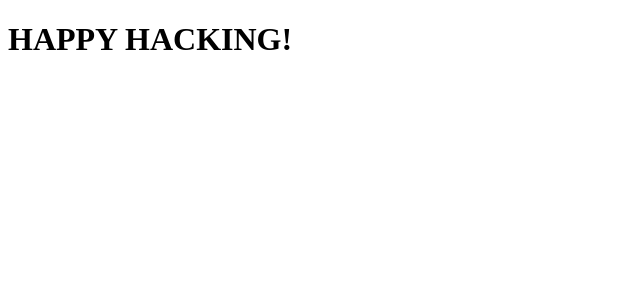
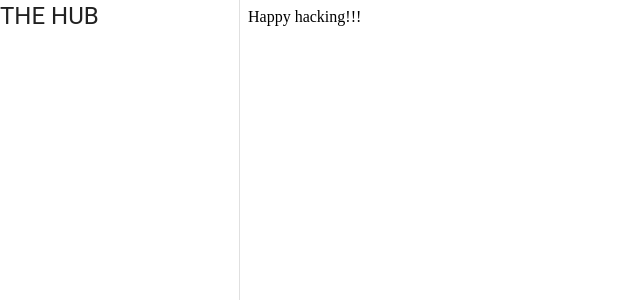
Before and after one commit to jagger85/the-hub-frontend, a React app in the folder p3-react-app/: page / in a window 1280 px wide. Shown: the top 300 px of the page, without its empty margins (0-640 px from the left). Built offline with nearby package versions, Linux system fonts and the light colour scheme.

Commit message:
FEAT: Created MainLayout component & added a permanent drawer

```diff
--- a/p3-react-app/src/components/App.js
+++ b/p3-react-app/src/components/App.js
@@ -1,10 +1,12 @@
 import React, { Component } from 'react';
-
+import MainLayout from '../layouts/MainLayout';
 class App extends Component{
   render() {
     return (
       <div>
-        <h1>HAPPY HACKING!</h1>
+        <MainLayout>
+        Happy hacking!!!
+        </MainLayout>
       </div>
     )
   }
--- /dev/null
+++ b/p3-react-app/src/layouts/MainLayout.js
@@ -0,0 +1,31 @@
+import React from "react";
+import { Drawer, Typography } from "@mui/material";
+const drawerWidth = 240;
+
+const styles = {
+  drawer: {
+    width: drawerWidth,
+    '& .MuiDrawer-paper': {
+        width: drawerWidth,
+        boxSizing: 'border-box',
+      }
+  },
+  root: {
+    display : 'flex'
+  }
+};
+
+function MainLayout({ children }) {
+  return (
+    <div style={styles.root}>
+      <Drawer sx={styles.drawer} variant="permanent" anchor="left">
+        <Typography variant="h5">THE HUB</Typography>
+      </Drawer>
+    <div>
+      {children}
+      </div>
+    </div>
+  );
+}
+
+export default MainLayout;
```
